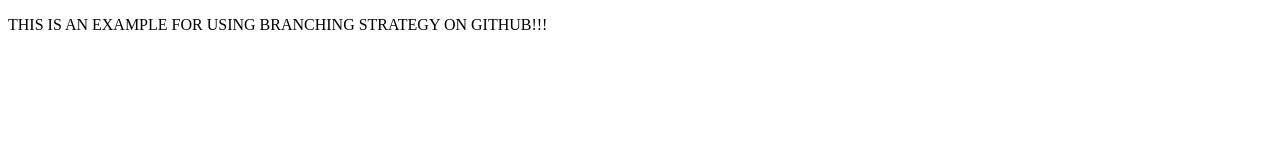
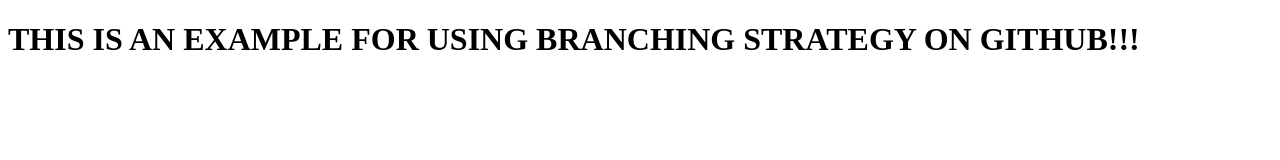
Before and after one commit to aa-codecademy/sp2025-sp01-dsw-1, a plain HTML site: page index.html in a window 1280 px wide. Drawn offline with Linux system fonts and the light colour scheme.

Commit message:
resolving comments

```diff
--- a/index.html
+++ b/index.html
@@ -6,6 +6,6 @@
     <title>Document</title>
 </head>
 <body>
-    <p>THIS IS AN EXAMPLE FOR USING BRANCHING STRATEGY ON GITHUB!!!</p>
+    <h1>THIS IS AN EXAMPLE FOR USING BRANCHING STRATEGY ON GITHUB!!!</h1>
 </body>
 </html>
```
